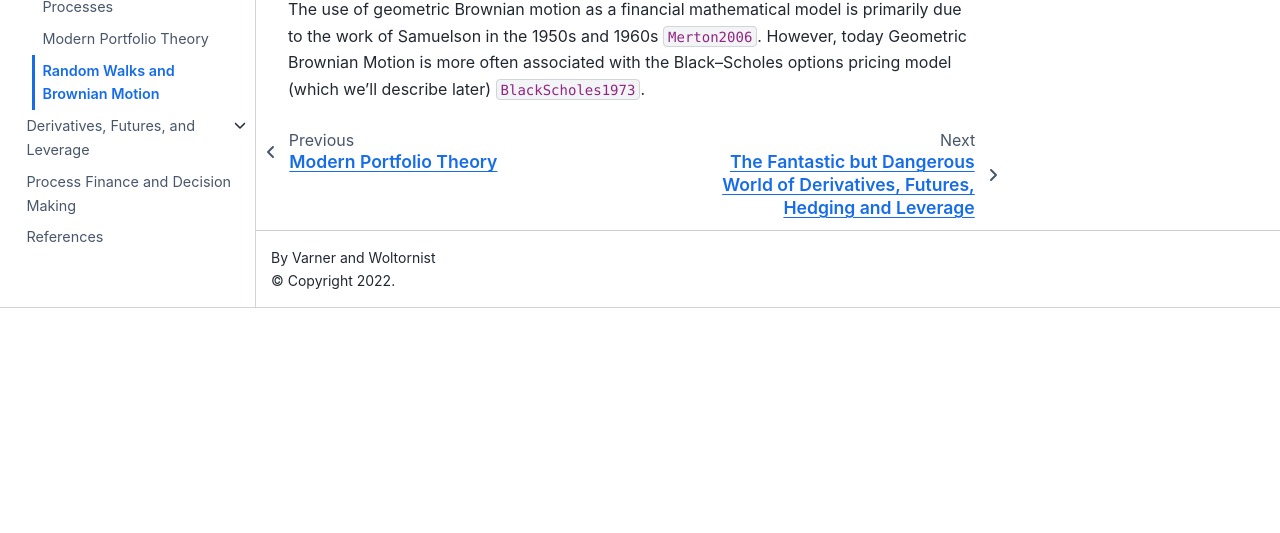
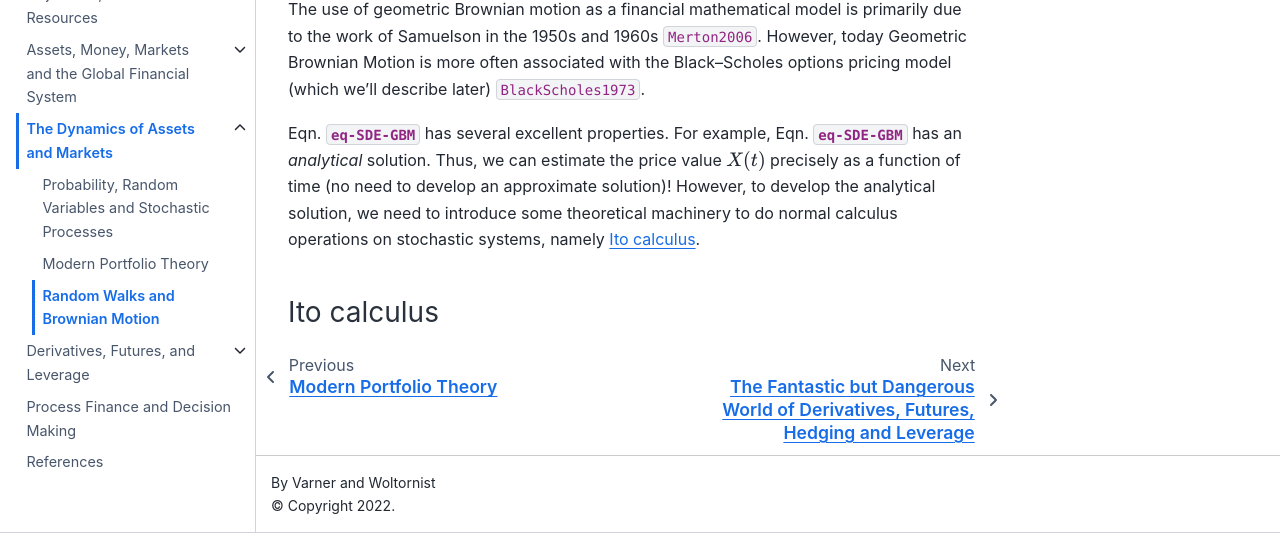
Before and after one commit to varnerlab/CHEME-5660-Markets-Mayhem-Book, a Jupyter Book: the page built from chapter-2-dir/random-walks.md, in a window 1280 px wide and 900 px high, scrolled down 2156 px, cut to the strip 367-900 px from the top of the window. Built offline with Jupyter Book 1.0.4 settings and Sphinx 7.4.7 and the Sphinx Book theme 1.1.4, drawn with Linux system fonts in a browser that asks for light colours; pages that are not in the unit, such as notebooks, are missing from menus; cross-references to code outside the pages are shown as plain code; before the commit the page ends 2831 px from its top, so only the background shows below that.

Commit message:
Update random-walks.md
starting ito calculus

`````diff
--- a/chapter-2-dir/random-walks.md
+++ b/chapter-2-dir/random-walks.md
@@ -106,3 +106,9 @@
 ````
 
 The use of geometric Brownian motion as a financial mathematical model is primarily due to the work of Samuelson in the 1950s and 1960s {cite}`Merton2006`. However, today Geometric Brownian Motion is more often associated with the Black–Scholes options pricing model (which we'll describe later) {cite}`BlackScholes1973`.
+
+Eqn. {eq}`eq-SDE-GBM` has several excellent properties.
+For example, Eqn. {eq}`eq-SDE-GBM` has an _analytical_ solution. Thus, we can estimate the price value $X(t)$ precisely as a function of time (no need to develop an approximate solution)!
+However, to develop the analytical solution, we need to introduce some theoretical machinery to do normal calculus operations on stochastic systems, namely [Ito calculus](https://en.wikipedia.org/wiki/Itô_calculus).
+
+### Ito calculus
`````
